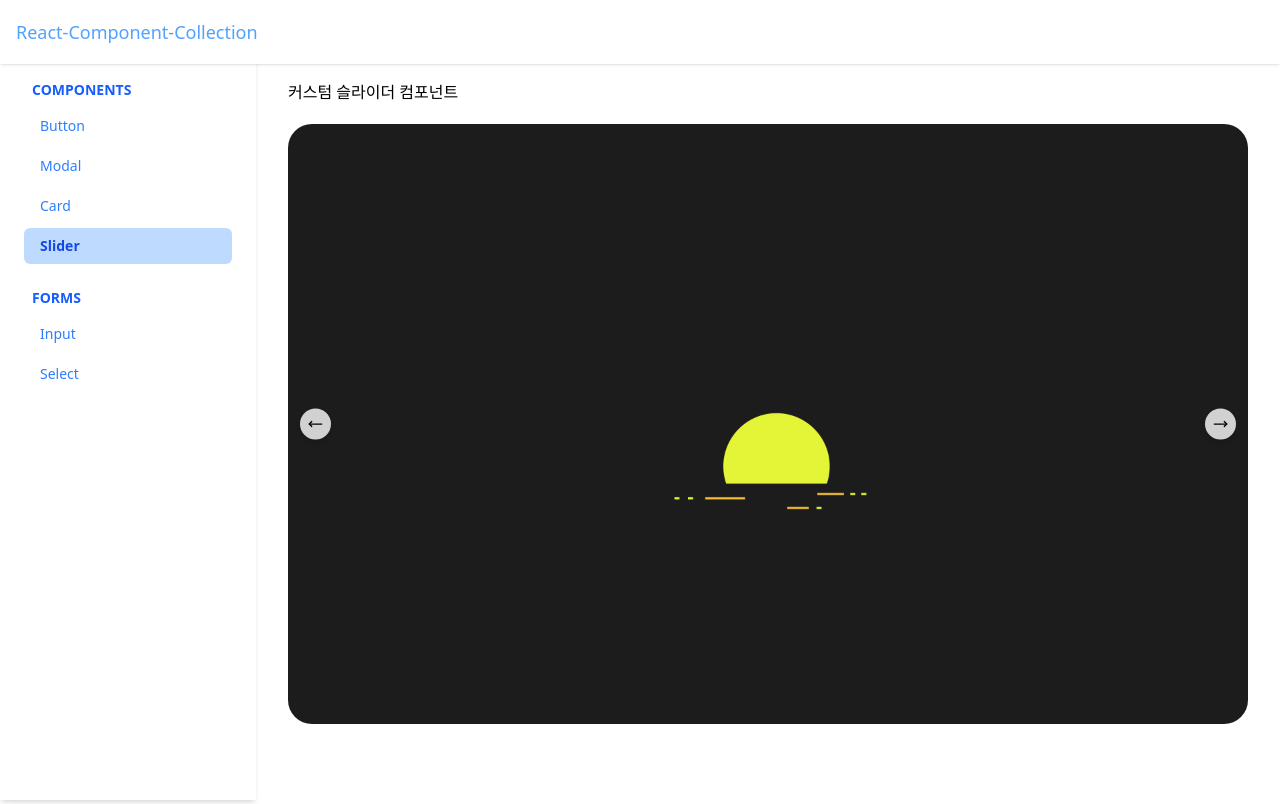
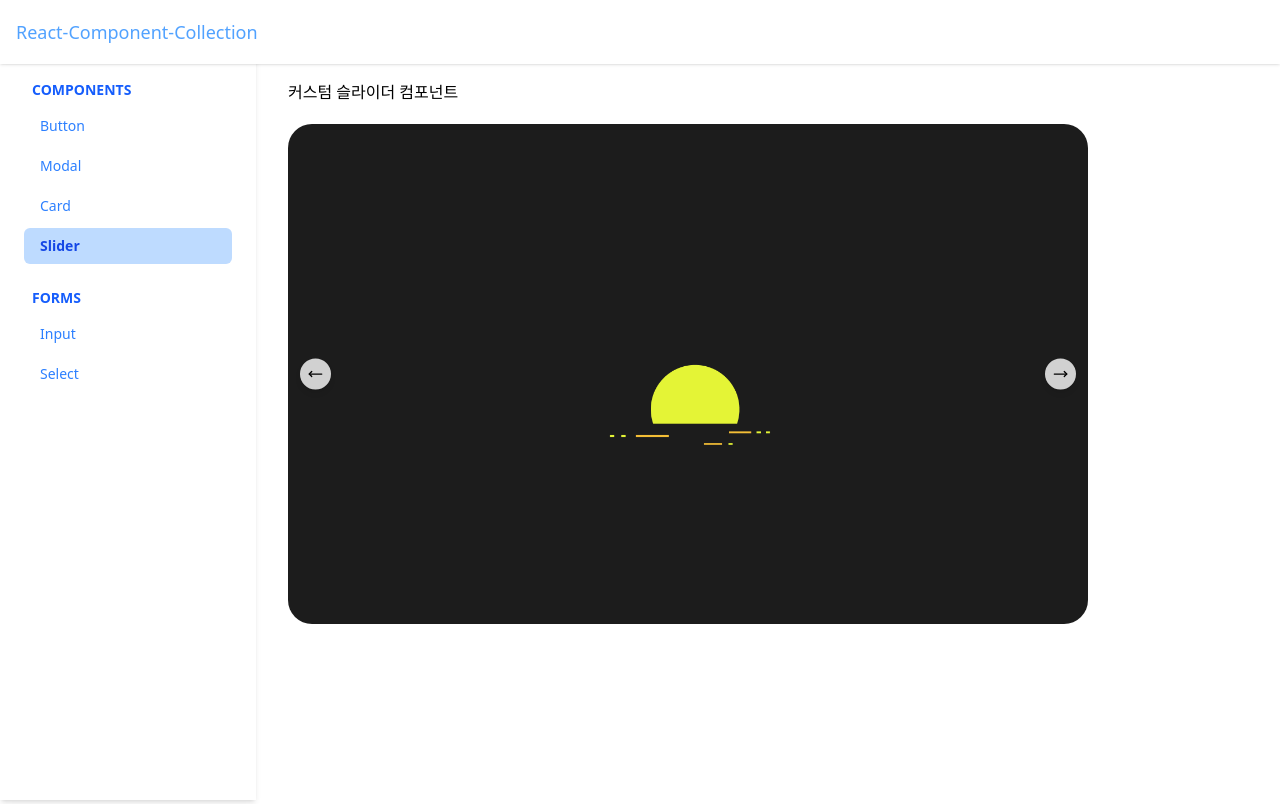
Before and after one commit to WooGi1020/react-component-collection, a React (Vite) app: page /components/slider in a window 1280 px wide. Built offline with nearby package versions, Linux system fonts and the light colour scheme.

Commit message:
feat: 그 외 필요로직 작성

```diff
--- a/src/components/Header.tsx
+++ b/src/components/Header.tsx
@@ -7,7 +7,7 @@ export default function Header() {
   const toggleSidebar = useUiStore((state) => state.toggleSidebar);
 
   return (
-    <header className="fixed inset-0 h-16 bg-white shadow z-50">
+    <header className="fixed inset-0 h-16 bg-white shadow z-40">
       <nav className="flex gap-4 items-center h-full px-4">
         <NavLink to="/" className="text-lg text-blue-400">
           React-Component-Collection
--- a/src/components/Slider/index.tsx
+++ b/src/components/Slider/index.tsx
@@ -103,7 +103,8 @@ export default function Slider({
 
       <div
         ref={containerRef}
-        className={`min-w-[300px] max-w-[${w}px] flex overflow-x-auto rounded-3xl cursor-grab scroll-smooth scrollbar-hide`}
+        style={{ maxWidth: w }}
+        className={`min-w-[300px] w-full flex overflow-x-auto rounded-3xl cursor-grab scroll-smooth scrollbar-hide`}
         onMouseDown={handleMouseDown}
         onMouseMove={handleMouseMove}
         onMouseUp={handleMouseUp}
@@ -114,7 +115,7 @@ export default function Slider({
             key={picture.id}
             src={picture.src}
             alt={`슬라이드 ${picture.alt}`}
-            className="w-full flex-shrink-0 select-none object-cover"
+            className="w-full select-none object-cover"
             draggable={false}
           />
         ))}
--- a/src/routes/index.tsx
+++ b/src/routes/index.tsx
@@ -3,6 +3,7 @@ import DefaultLayout from "./layout/DefaultLayout";
 import ButtonPage from "./pages/ButtonPage";
 import HomePage from "./pages/HomePage";
 import SliderPage from "./pages/SliderPage";
+import ModalPage from "./pages/ModalPage";
 const router = createBrowserRouter([
   {
     path: "/",
@@ -20,6 +21,10 @@ const router = createBrowserRouter([
         path: "components/slider",
         element: <SliderPage />,
       },
+      {
+        path: "components/modal",
+        element: <ModalPage />,
+      },
     ],
   },
 ]);
--- a/src/routes/layout/DefaultLayout.tsx
+++ b/src/routes/layout/DefaultLayout.tsx
@@ -6,7 +6,7 @@ export default function DefaultLayout() {
   return (
     <main className="relative flex min-h-screen">
       <Sidebar />
-      <div className="flex-1 lg:pl-72 py-20 px-8 lg:w-full mx-auto">
+      <div className="flex-1 lg:pl-72 py-20 px-8 lg:w-full">
         <Header />
         <Outlet />
       </div>
--- a/src/routes/pages/SliderPage.tsx
+++ b/src/routes/pages/SliderPage.tsx
@@ -5,7 +5,7 @@ export default function SliderPage() {
   return (
     <section>
       <h1 className="mb-5">커스텀 슬라이더 컴포넌트</h1>
-      <Slider arr={PICTURES} w={1000} threshold={100} />
+      <Slider arr={PICTURES} w={800} threshold={100} />
     </section>
   );
 }
```
